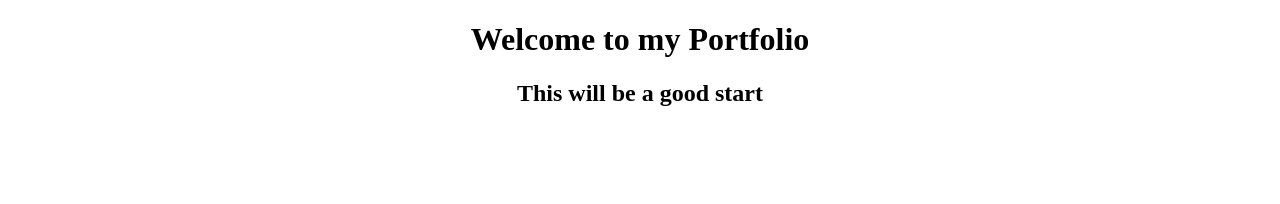
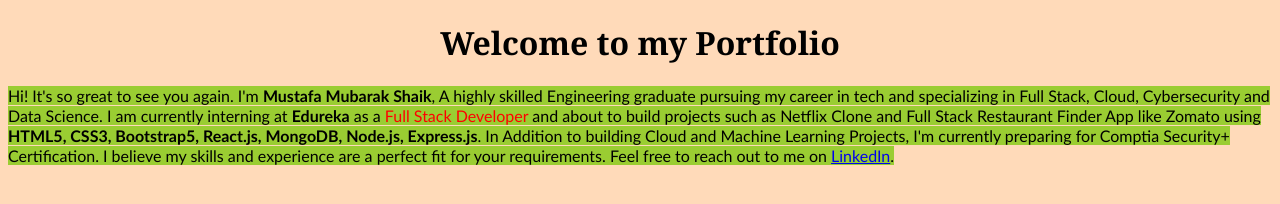
Before and after one commit to mubarakshaik6/mubarakshaik6.github.io, a plain HTML site: page index.html in a window 1280 px wide. Drawn offline with Linux system fonts and the light colour scheme.

Commit message:
Modified files - Portfolio.css, index.html

```diff
--- /dev/null
+++ b/Portfolio.css
@@ -0,0 +1,13 @@
+h1{
+    text-align: center;
+    font-family: Georgia, 'Times New Roman', Times, serif;
+}
+span{
+    text-align: center;
+    margin: 25 px;
+    background-color: yellowgreen;
+    font-family: 'Gill Sans', 'Gill Sans MT', Calibri, 'Trebuchet MS', sans-serif;
+}
+body{
+    background-color:peachpuff;
+}
--- a/index.html
+++ b/index.html
@@ -4,17 +4,10 @@
     <meta charset="UTF-8">
     <meta name="viewport" content="width=device-width, initial-scale=1.0">
     <title>Document</title>
-    <style>
-        h1{
-            text-align: center;
-        }
-        h2{
-            text-align: center;
-        }
-    </style>
+    <link rel="stylesheet" href="./Portfolio.css">
 </head>
 <body>
     <h1>Welcome to my Portfolio</h1>
-    <h2>This will be a good start</h2>
+    <span>Hi! It's so great to see you again. I'm <b>Mustafa Mubarak Shaik</b>, A highly skilled Engineering graduate pursuing my career in tech and specializing in Full Stack, Cloud, Cybersecurity and Data Science. I am currently interning at <b>Edureka</b> as a <span style="color: red;">Full Stack Developer</span> and about to build projects such as Netflix Clone and Full Stack Restaurant Finder App like Zomato using <b>HTML5, CSS3, Bootstrap5, React.js, MongoDB, Node.js, Express.js</b>. In Addition to building Cloud and Machine Learning Projects, I'm currently preparing for Comptia Security+ Certification. I believe my skills and experience are a perfect fit for your requirements. Feel free to reach out to me on <a href="https://www.linkedin.com/in/mustafamubarakshaik" target="_blank">LinkedIn</a>.</span>
 </body>
 </html>
```
Also changed, not shown: 2 other files.
